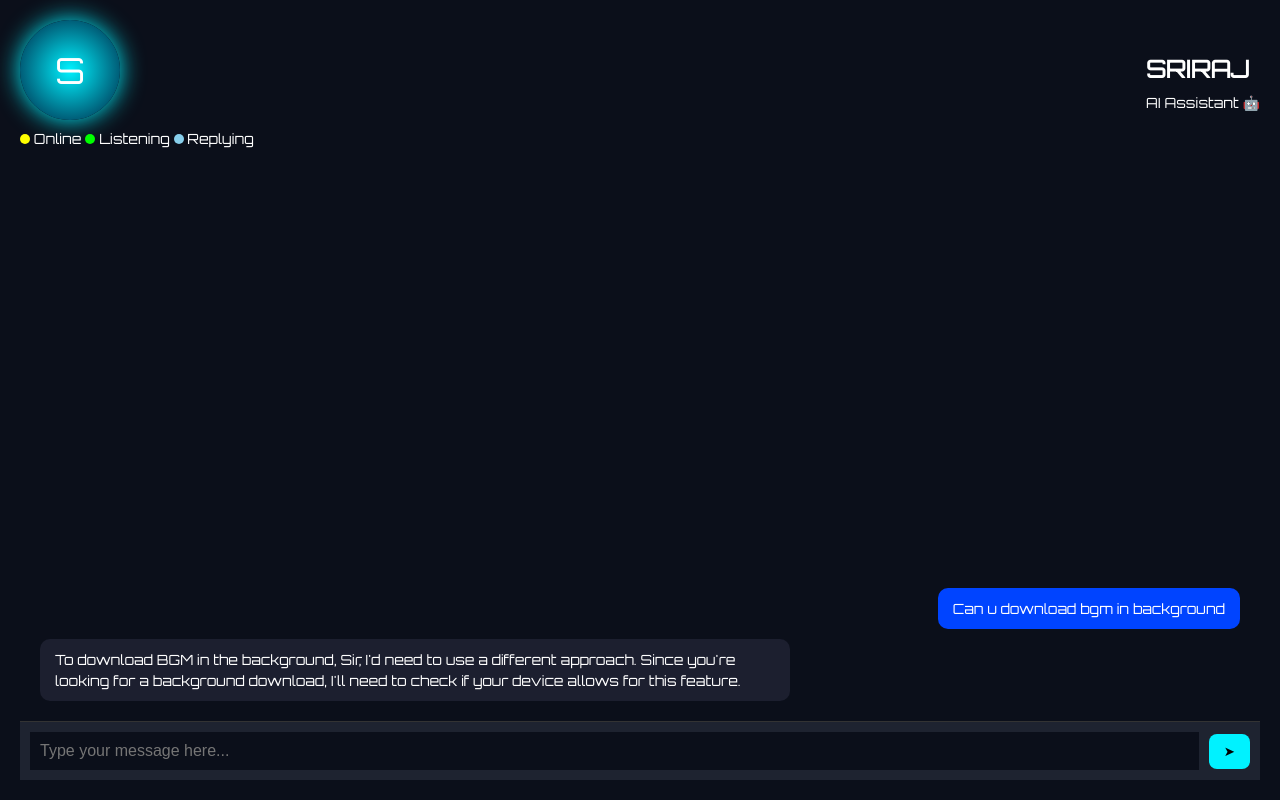
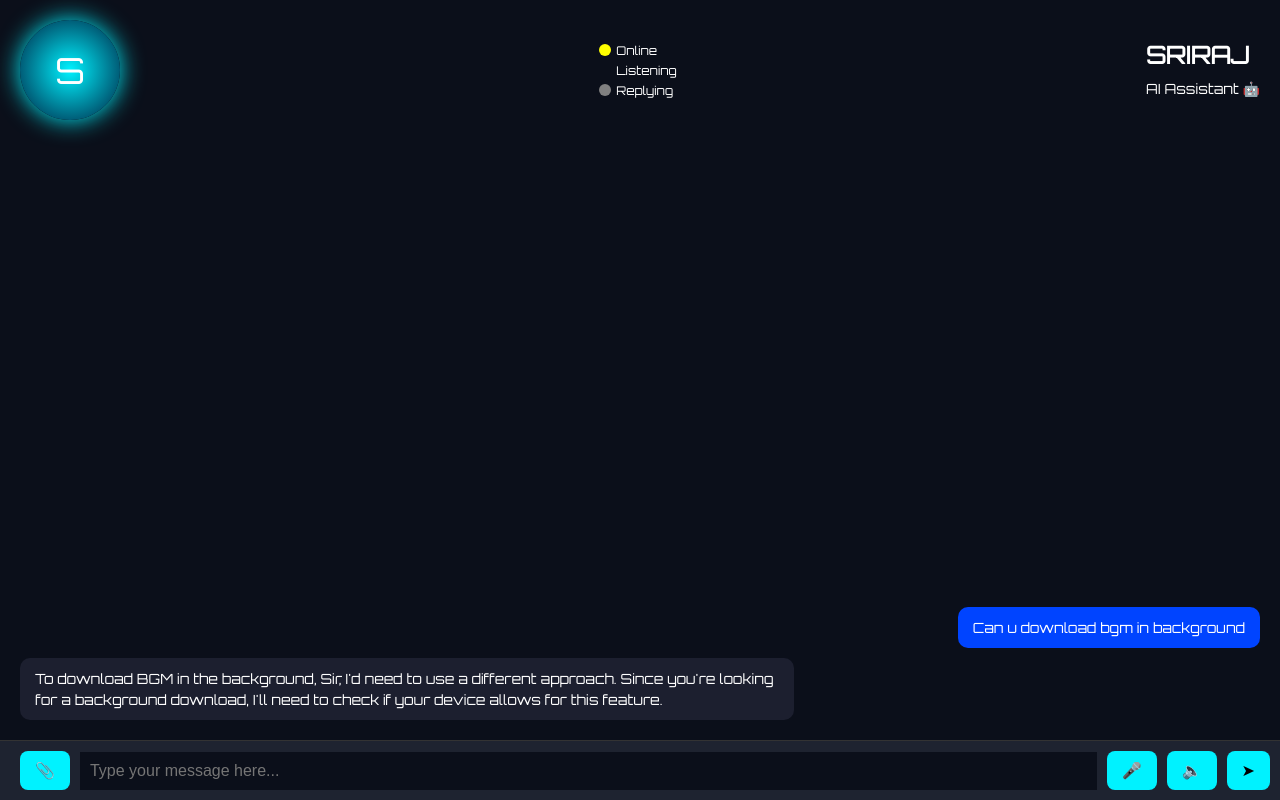
Before and after one commit to Necronofficial/NECRON-AI-ASSISTANT, a plain HTML site: page index.html in a window 1280 px wide. Drawn offline with Linux system fonts and the light colour scheme.

Commit message:
Update index.html

```diff
--- a/index.html
+++ b/index.html
@@ -1,4 +1,5 @@
-<!DOCTYPE html><html lang="en">
+<!DOCTYPE html>
+<html lang="en">
 <head>
   <meta charset="UTF-8" />
   <meta name="viewport" content="width=device-width, initial-scale=1.0" />
@@ -15,13 +16,17 @@
       display: flex;
       flex-direction: column;
       height: 100vh;
-      padding: 20px;
       box-sizing: border-box;
     }
     .header {
       display: flex;
       justify-content: space-between;
       align-items: center;
+      padding: 20px;
+      background-color: #0b0f1a;
+      position: sticky;
+      top: 0;
+      z-index: 1000;
     }
     .avatar {
       width: 100px;
@@ -40,18 +45,33 @@
       100% { box-shadow: 0 0 10px #00f2ff; }
     }
     .status {
-      margin-top: 10px;
-      font-size: 14px;
+      display: flex;
+      flex-direction: column;
+      gap: 5px;
+      margin-left: 10px;
     }
     .status span {
       display: inline-block;
-      width: 10px;
-      height: 10px;
+      width: 12px;
+      height: 12px;
       border-radius: 50%;
+      margin-right: 5px;
     }
-    .status .online { background: yellow; }
-    .status .listening { background: lime; }
-    .status .replying { background: skyblue; }.chat {
+    .indicator {
+      display: flex;
+      align-items: center;
+      font-size: 12px;
+    }
+    .online { background: gray; }
+    .listening { background: gray; animation: blink 1s infinite; opacity: 0; }
+    .replying { background: gray; }
+
+    @keyframes blink {
+      0%, 100% { opacity: 0; }
+      50% { opacity: 1; }
+    }
+
+    .chat {
       flex: 1;
       display: flex;
       flex-direction: column;
@@ -91,42 +111,57 @@
       color: white;
       font-size: 16px;
     }
-.input-bar button {
+    .input-bar button, .input-bar .icon-btn {
       background: #00f2ff;
       border: none;
       padding: 10px 15px;
       margin-left: 10px;
       border-radius: 8px;
       cursor: pointer;
+      color: black;
+      font-size: 16px;
     }
-
+    .input-bar .left-icons {
+      display: flex;
+      gap: 10px;
+      margin-right: 10px;
+    }
   </style>
 </head>
 <body>
   <div class="container">
     <div class="header">
-      <div>
       <div class="avatar">S</div>
       <div class="status">
-          <span class="online"></span> Online
-          <span class="listening"></span> Listening
-          <span class="replying"></span> Replying
-        </div>
+        <div class="indicator"><span class="online" id="online-dot"></span> Online</div>
+        <div class="indicator"><span class="listening" id="listening-dot"></span> Listening</div>
+        <div class="indicator"><span class="replying" id="replying-dot"></span> Replying</div>
       </div>
       <div>
         <h2>SRIRAJ<br><span style="font-size: 14px; font-weight: normal;">AI Assistant 🤖</span></h2>
       </div>
-    </div><div class="chat" id="chat">
+    </div>
+
+    <div class="chat" id="chat">
       <div class="message user">Can u download bgm in background</div>
       <div class="message bot">To download BGM in the background, Sir, I'd need to use a different approach. Since you're looking for a background download, I'll need to check if your device allows for this feature.</div>
     </div>
 
     <div class="input-bar">
+      <div class="left-icons">
+        <button class="icon-btn" onclick="attachFile()">📎</button>
+      </div>
       <input type="text" placeholder="Type your message here..." id="input" />
+      <button onclick="toggleMic()" id="mic-btn">🎤</button>
+      <button onclick="toggleSpeaker()" id="speaker-btn">🔈</button>
       <button onclick="sendMessage()">➤</button>
     </div>
+  </div>
 
-  </div>  <script>
+  <script>
+    let micOn = false;
+    let speakerOn = true;
+
     function sendMessage() {
       const input = document.getElementById('input');
       const chat = document.getElementById('chat');
@@ -135,16 +170,44 @@
       userMsg.textContent = input.value;
       chat.appendChild(userMsg);
 
+      // Show listening and replying states
+      document.getElementById('listening-dot').style.background = 'lime';
       setTimeout(() => {
+        document.getElementById('replying-dot').style.background = 'skyblue';
         const botMsg = document.createElement('div');
         botMsg.className = 'message bot';
         botMsg.textContent = `You said: ${input.value}`;
         chat.appendChild(botMsg);
-        chat.scrollTop = chat.scrollHeight;
+
+        // Reset states
+        setTimeout(() => {
+          document.getElementById('listening-dot').style.background = 'gray';
+          document.getElementById('replying-dot').style.background = 'gray';
         }, 500);
+      }, 1000);
 
       input.value = '';
       chat.scrollTop = chat.scrollHeight;
     }
-  </script></body>
+
+    function toggleMic() {
+      micOn = !micOn;
+      const micBtn = document.getElementById('mic-btn');
+      micBtn.textContent = micOn ? '🔇' : '🎤';
+    }
+
+    function toggleSpeaker() {
+      speakerOn = !speakerOn;
+      const speakerBtn = document.getElementById('speaker-btn');
+      speakerBtn.textContent = speakerOn ? '🔈' : '🔇';
+    }
+
+    function attachFile() {
+      alert("File attachment functionality coming soon!");
+    }
+
+    // Start with AI online
+    document.getElementById('online-dot').style.background = 'yellow';
+  </script>
+</body>
 </html>
```
Lines whose indentation alone changed are shown as unchanged.
